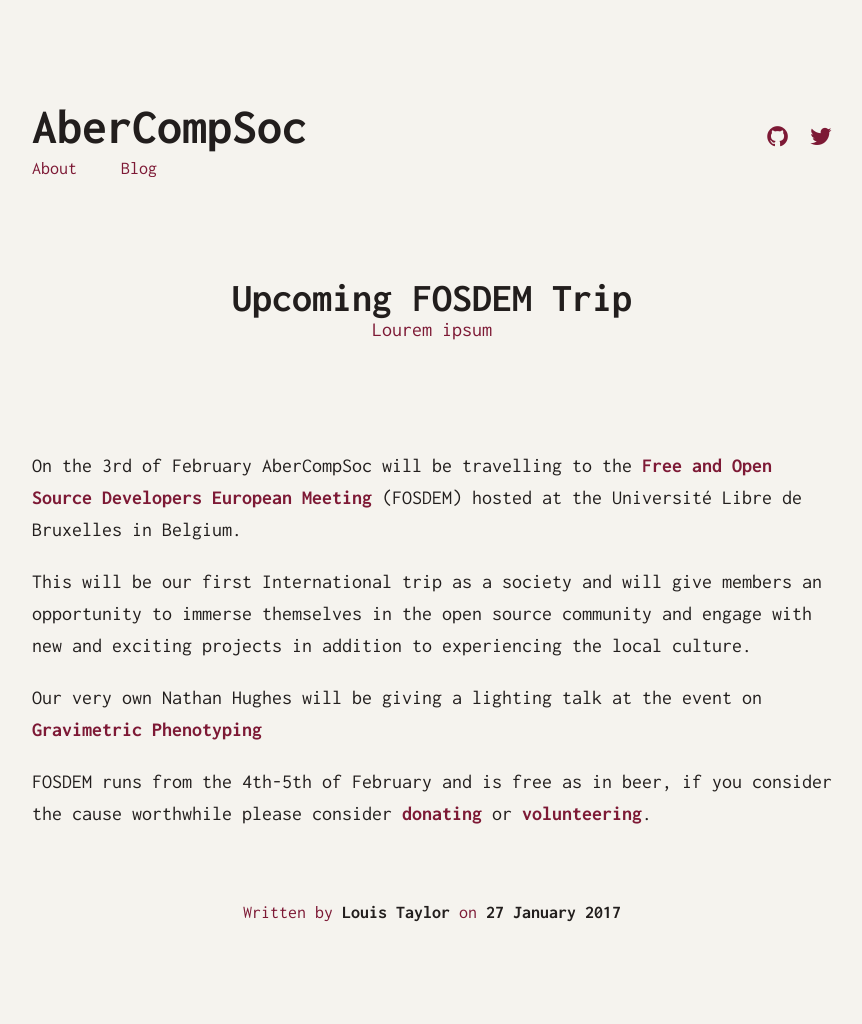
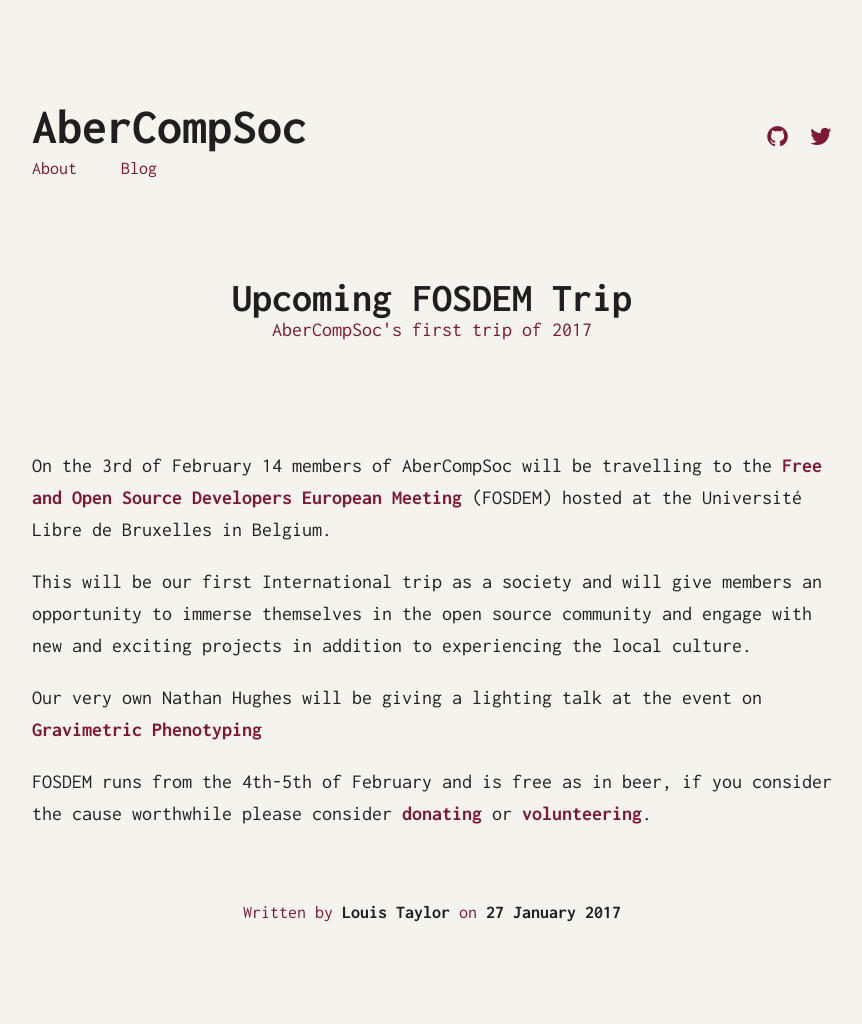
Before and after one commit to abercompsoc/abercompsoc.github.io, a Jekyll site: the page built from _posts/2017-01-26-fosdem.md, in a window 1280 px wide. Shown: the whole page, without its empty margins (208-1070 px from the left). Built offline with Jekyll 4.4.1, drawn with Linux system fonts in a browser that asks for light colours.

Commit message:
Add headcount and subtitle.

```diff
--- a/_posts/2017-01-26-fosdem.md
+++ b/_posts/2017-01-26-fosdem.md
@@ -1,12 +1,12 @@
 ---
 layout: post
 title:  "Upcoming FOSDEM Trip"
-subtitle: "Lourem ipsum"
+subtitle: "AberCompSoc's first trip of 2017"
 date:   2017-01-27 22:00:00
 categories: [events]
 ---
 
-On the 3rd of February AberCompSoc will be travelling to the [Free and Open Source Developers European Meeting](https://fosdem.org/2017/) (FOSDEM) hosted at the Université Libre de Bruxelles in Belgium.
+On the 3rd of February 14 members of AberCompSoc will be travelling to the [Free and Open Source Developers European Meeting](https://fosdem.org/2017/) (FOSDEM) hosted at the Université Libre de Bruxelles in Belgium.
 
 This will be our first International trip as a society and will give members an opportunity to immerse themselves in the open source community and engage with new and exciting projects in addition to experiencing the local culture.
 
```
